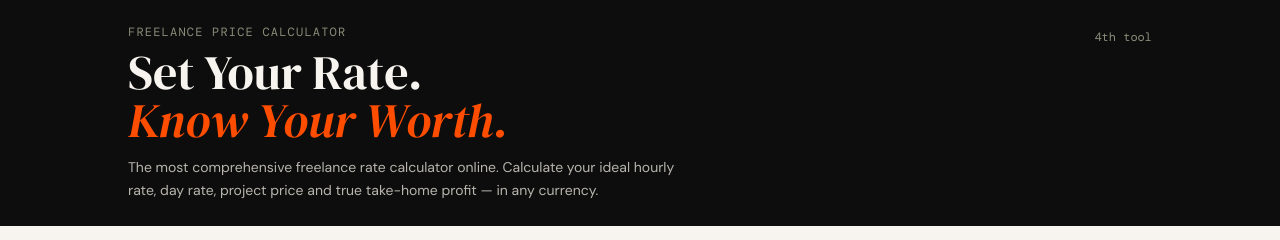
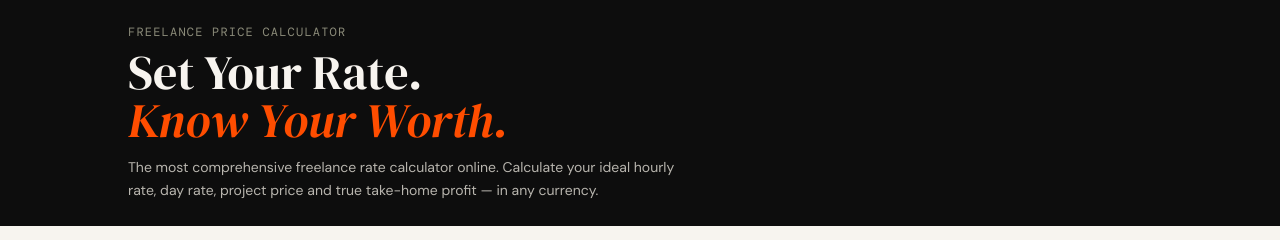
Before and after one commit to Tarrah4Tammwe/freelance-price-calculator, a Next.js app: page / in a window 1280 px wide. Shown: the top 240 px of the page. Built offline with nearby package versions, Linux system fonts and the light colour scheme; no server answers.

Commit message:
Remove dev label from header

```diff
--- a/app/components/Calculator.tsx
+++ b/app/components/Calculator.tsx
@@ -83,7 +83,7 @@ export default function Calculator() {
       {/* ─── Header ─── */}
       <header className="bg-ink text-paper py-6 px-4 md:px-8">
         <div className="max-w-5xl mx-auto">
-          <div className="flex items-start justify-between">
+          <div className="flex items-start">
             <div>
               <p className="font-mono text-xs text-muted tracking-widest mb-2 uppercase">
                 Freelance Price Calculator
@@ -95,9 +95,6 @@ export default function Calculator() {
               <p className="mt-3 text-sm text-[#B8B5AE] max-w-xl leading-relaxed">
                 The most comprehensive freelance rate calculator online. Calculate your ideal hourly rate, day rate, project price and true take-home profit — in any currency.
               </p>
-            </div>
-            <div className="hidden md:block text-right">
-              <span className="font-mono text-xs text-muted">4th tool</span>
             </div>
           </div>
         </div>
```
